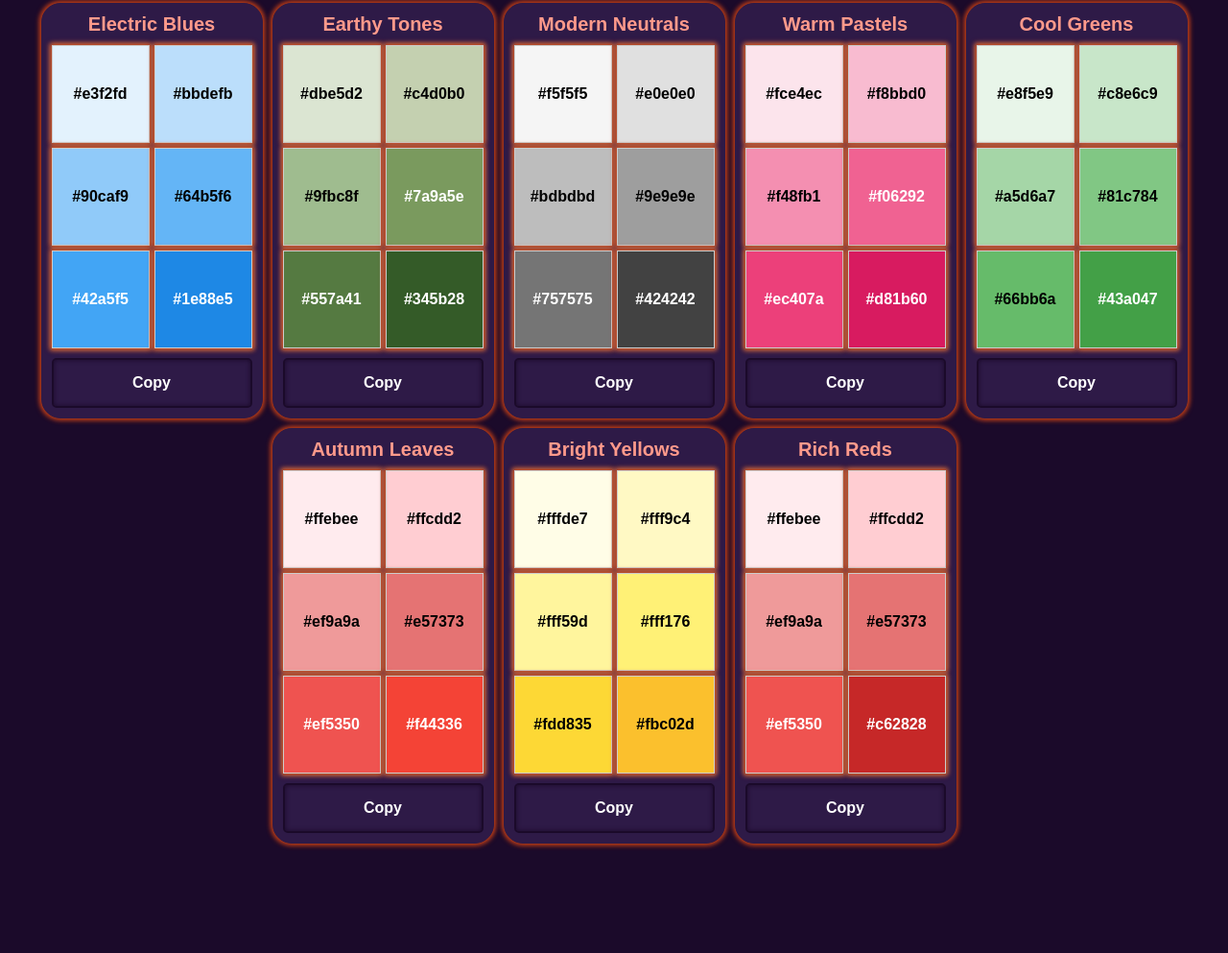
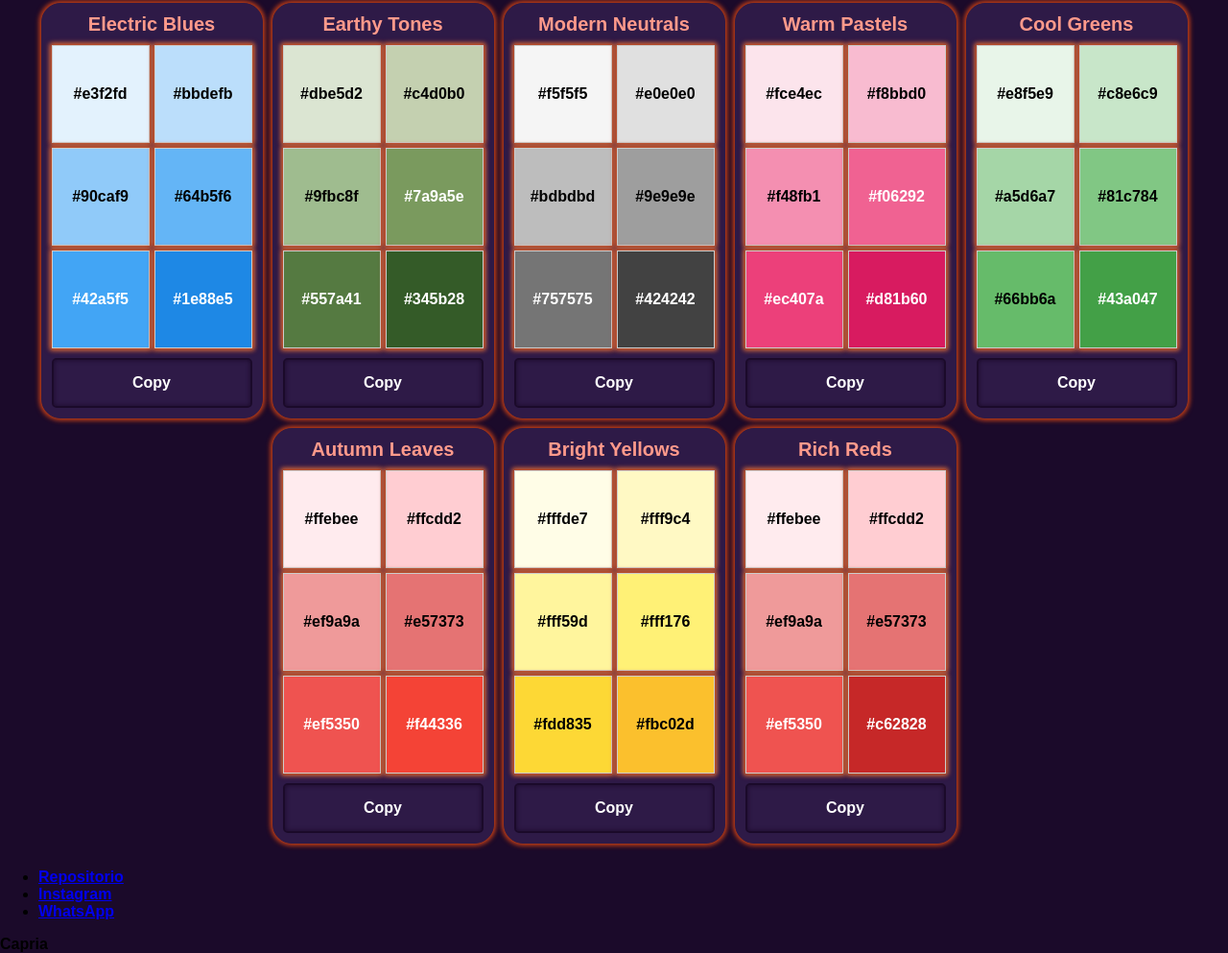
Before and after one commit to FranchoLol/ColorPalette, a plain HTML site: page index.html in a window 1280 px wide. Shown: the part 6727-7720 px from the top of the page at 96% size. Before the commit the page ends 7616 px from the top, so only its background shows below. Drawn offline with Linux system fonts and the light colour scheme.

Commit message:
Update 2 index.html

```diff
--- a/index.html
+++ b/index.html
@@ -11,7 +11,8 @@
 <body>
     <header><img src="img/Logo.png" alt="logo" type="png" class="logo"/><h1>Color Palettes</h1></header>
     <main id="palettes-container"></main>
+    <footer><div class="footer-left"><ul class="footer-links"><li><a href="https://github.com/FranchoLol" target="_blank">Repositorio</a></li><li><a href="https://www.instagram.com/capria_franco/" target="_blank">Instagram</a></li><li><a href="https://wa.me/541124037768" target="_blank">WhatsApp</a></li></ul></div><div class="footer-right"><p>Capria</p></div></footer>
     <div class="msg"></div>
     <script src="script.js"></script>
-  </body>
+</body>
 </html>
```
